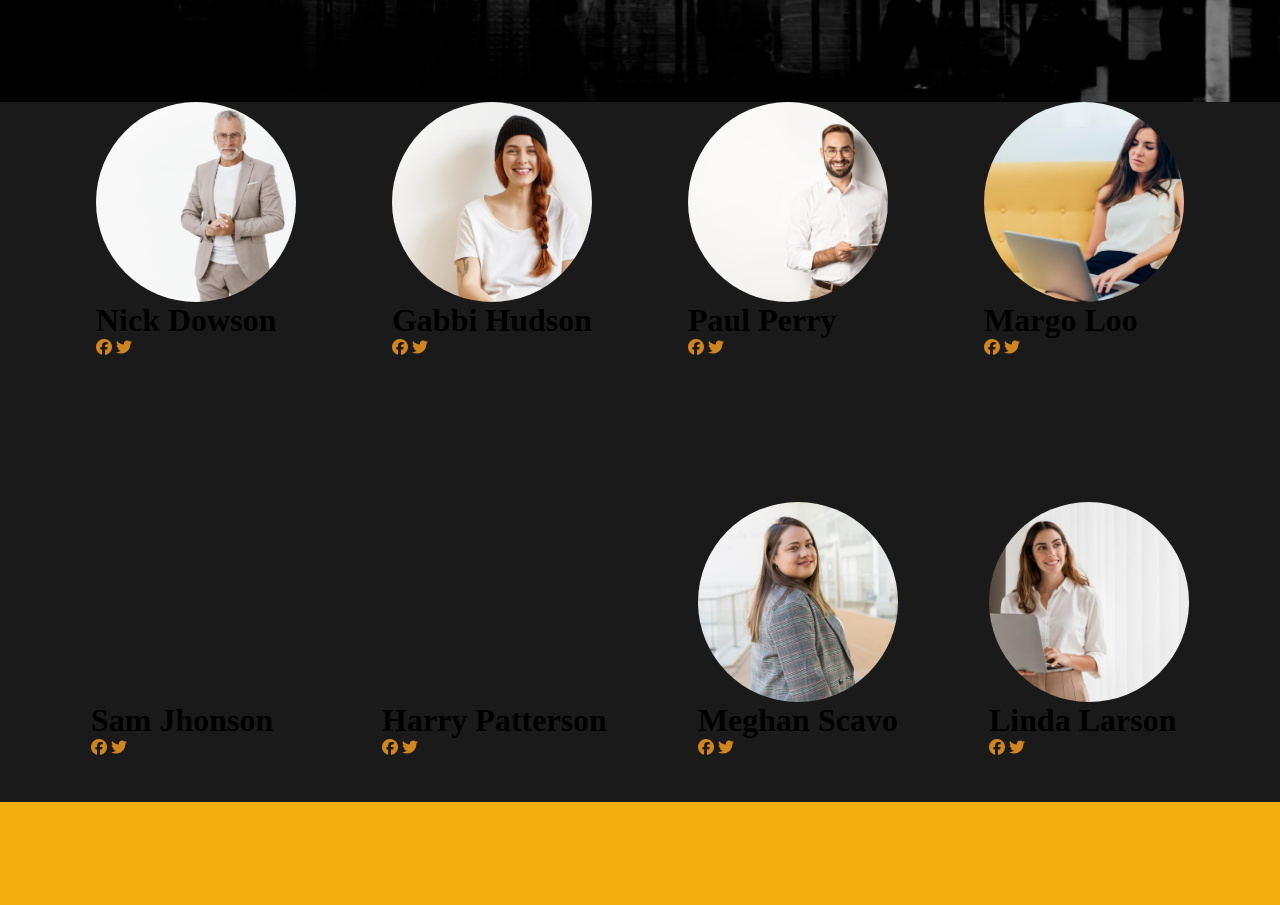
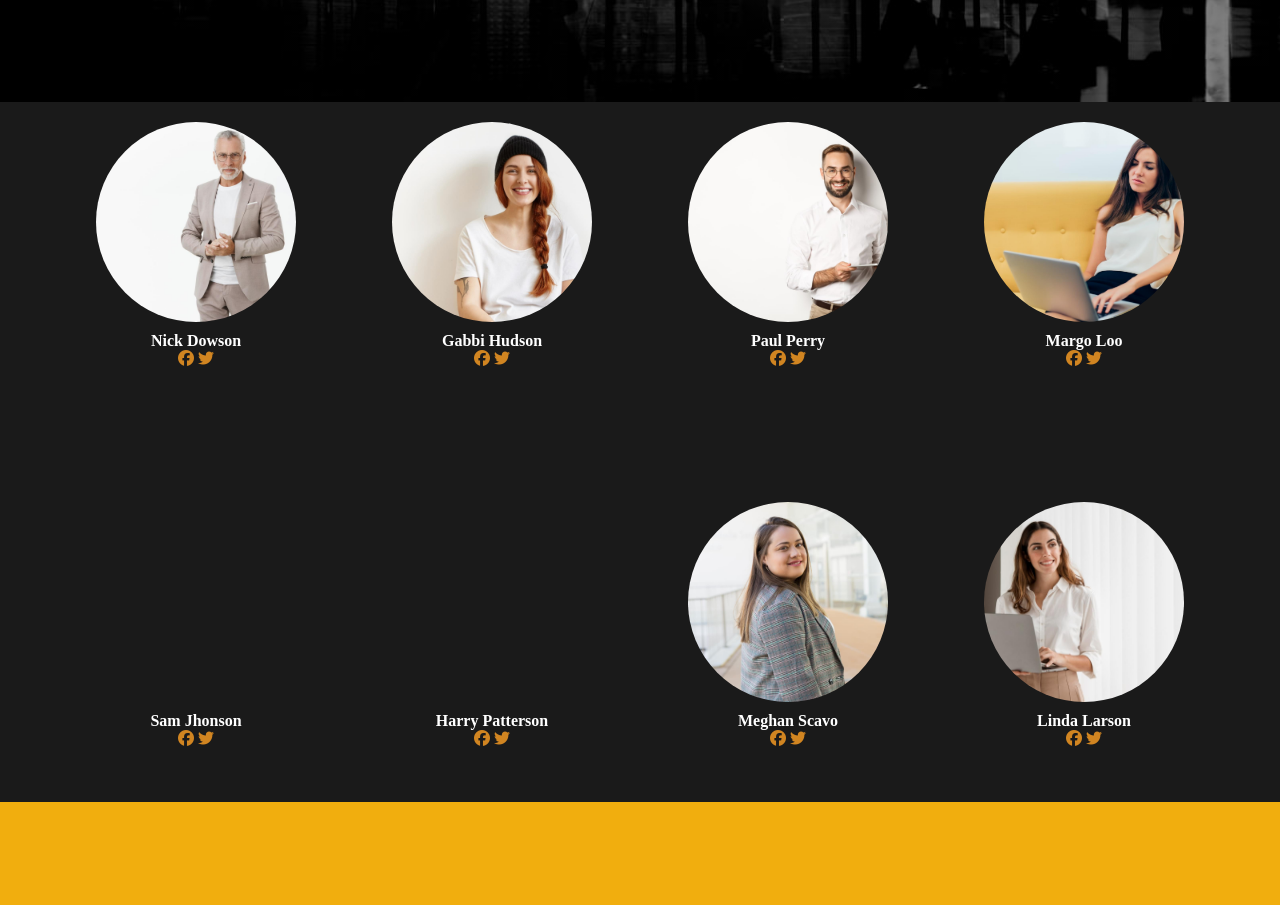
Before and after one commit to Maha0804/Business, a plain HTML site: page index.html in a window 1280 px wide. Shown: the part 4220-5125 px from the top of the page. Drawn offline with Linux system fonts and the light colour scheme.

Commit message:
Update index.html

```diff
--- a/index.html
+++ b/index.html
@@ -180,53 +180,71 @@
 
     <div class="B7">
         <div class="B7-1">
-            <div class="b71">
-                <div class="b7i1"></div>
-                <h1>Nick Dowson</h1>
+
+            <div  class="b711">
+            <div class="b7i1">
+                </div>
+                <h4 class="b7h">Nick Dowson</h4>
                 <i class="fa-brands fa-facebook fa-1.9x" style="color:rgb(209, 133, 33)"></i>
                 <i class="fa-brands fa-twitter fa-1.9x" style="color:rgb(209, 133, 33)"></i>
             </div>
-            <div class="b72">
-                <div class="b7i2"></div>
-                <h1>Gabbi Hudson</h1>
+
+               <div  class="b712">
+                <div class="b7i2">
+                </div>
+                <h4 class="b7h">Gabbi Hudson</h4>
                 <i class="fa-brands fa-facebook fa-1.9x" style="color:rgb(209, 133, 33)"></i>
                 <i class="fa-brands fa-twitter fa-1.9x" style="color:rgb(209, 133, 33)"></i>
                 </div>
-            <div class="b73">
-                <div class="b7i3"></div>
-                <h1>Paul Perry</h1>
+
+                <div  class="b713">
+                <div class="b7i3">
+                </div>
+                <h4 class="b7h">Paul Perry</h4>
                 <i class="fa-brands fa-facebook fa-1.9x" style="color:rgb(209, 133, 33)"></i>
                 <i class="fa-brands fa-twitter fa-1.9x" style="color:rgb(209, 133, 33)"></i>
                </div>
-            <div class="b74">
-                <div class="b7i4"></div>
-                <h1>Margo Loo</h1>
+
+               <div  class="b714">
+                <div class="b7i4">
+                </div>
+                <h4 class="b7h">Margo Loo</h4>
                 <i class="fa-brands fa-facebook fa-1.9x" style="color:rgb(209, 133, 33)"></i>
                 <i class="fa-brands fa-twitter fa-1.9x" style="color:rgb(209, 133, 33)"></i>
                </div>
         </div>
         <div class="B7-2">
-            <div class="b75">
-                <div class="b7i5"></div>
-                <h1>Sam Jhonson</h1>
+            <div  class="b715">
+            <div class="b7i5">
+               </div>
+                <h4 class="b7h1">Sam Jhonson</h4>
                 <i class="fa-brands fa-facebook fa-1.9x" style="color:rgb(209, 133, 33)"></i>
                 <i class="fa-brands fa-twitter fa-1.9x" style="color:rgb(209, 133, 33)"></i>
         </div>
-            <div class="b76">
-                <div class="b7i6"></div>
-                <h1>Harry Patterson</h1>
+              <div  class="b716">
+                <div class="b7i6">
+                </div>
+                <h4 class="b7h1">Harry Patterson</h4>
                 <i class="fa-brands fa-facebook fa-1.9x" style="color:rgb(209, 133, 33)"></i>
                 <i class="fa-brands fa-twitter fa-1.9x" style="color:rgb(209, 133, 33)"></i>
             </div>
-            <div class="b77">
-                <div class="b7i7"></div>
-                <h1>Meghan Scavo</h1>
+
+
+            <div  class="b717">
+                <div class="b7i7">
+                </div>
+                <h4 class="b7h1">Meghan Scavo</h4>
                 <i class="fa-brands fa-facebook fa-1.9x" style="color:rgb(209, 133, 33)"></i>
                 <i class="fa-brands fa-twitter fa-1.9x" style="color:rgb(209, 133, 33)"></i>
                </div>
-            <div class="b78">
-                <div class="b7i8"></div>
-                <h1>Linda Larson</h1>
+
+
+               <div  class="b718">
+                <div class="b7i8">
+
+
+                </div>
+                <h4 class="b7h1">Linda Larson</h4>
                 <i class="fa-brands fa-facebook fa-1.9x" style="color:rgb(209, 133, 33)"></i>
                 <i class="fa-brands fa-twitter fa-1.9x" style="color:rgb(209, 133, 33)"></i>
                </div>
```
Lines whose indentation alone changed are shown as unchanged.
